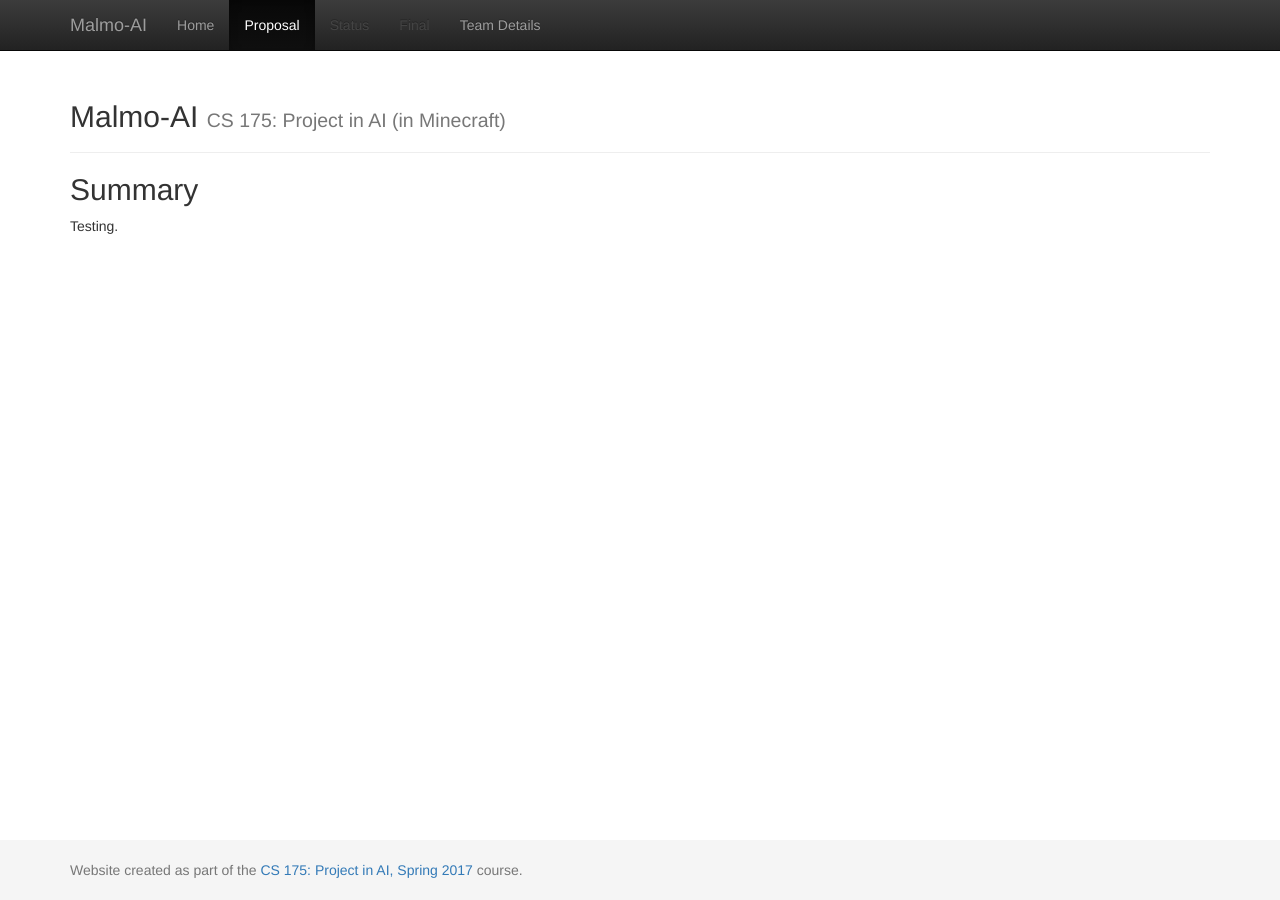
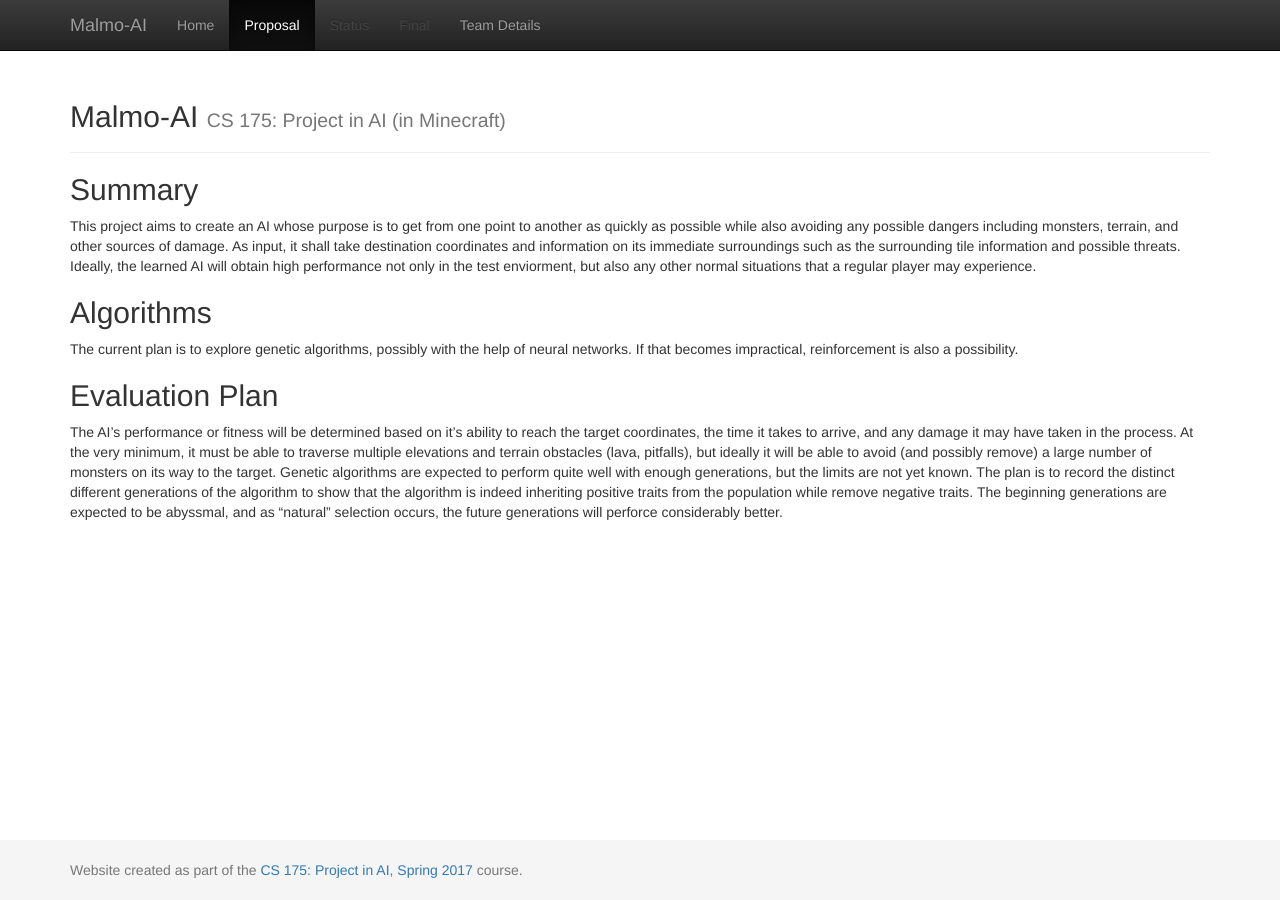
Before and after one commit to ctypewriter/Malmo-AI, a Jekyll site: the page built from docs/proposal.md, in a window 1280 px wide. Built offline with Jekyll 4.4.1, drawn with Linux system fonts in a browser that asks for light colours.

Commit message:
Update proposal.md

```diff
--- a/docs/proposal.md
+++ b/docs/proposal.md
@@ -4,5 +4,11 @@
 ---
 
 ## Summary
+  This project aims to create an AI whose purpose is to get from one point to another as quickly as possible while also avoiding any possible dangers including monsters, terrain, and other sources of damage. As input, it shall take destination coordinates and information on its immediate surroundings such as the surrounding tile information and possible threats. Ideally, the learned AI will obtain high performance not only in the test enviorment, but also any other normal situations that a regular player may experience.
 
-  Testing.
+## Algorithms
+  The current plan is to explore genetic algorithms, possibly with the help of neural networks. If that becomes impractical, reinforcement is also a possibility.
+
+## Evaluation Plan
+  The AI's performance or fitness will be determined based on it's ability to reach the target coordinates, the time it takes to arrive, and any damage it may have taken in the process. At the very minimum, it must be able to traverse multiple elevations and terrain obstacles (lava, pitfalls), but ideally it will be able to avoid (and possibly remove) a large number of monsters on its way to the target. Genetic algorithms are expected to perform quite well with enough generations, but the limits are not yet known.
+  The plan is to record the distinct different generations of the algorithm to show that the algorithm is indeed inheriting positive traits from the population while remove negative traits. The beginning generations are expected to be abyssmal, and as "natural" selection occurs, the future generations will perforce considerably better.
```
